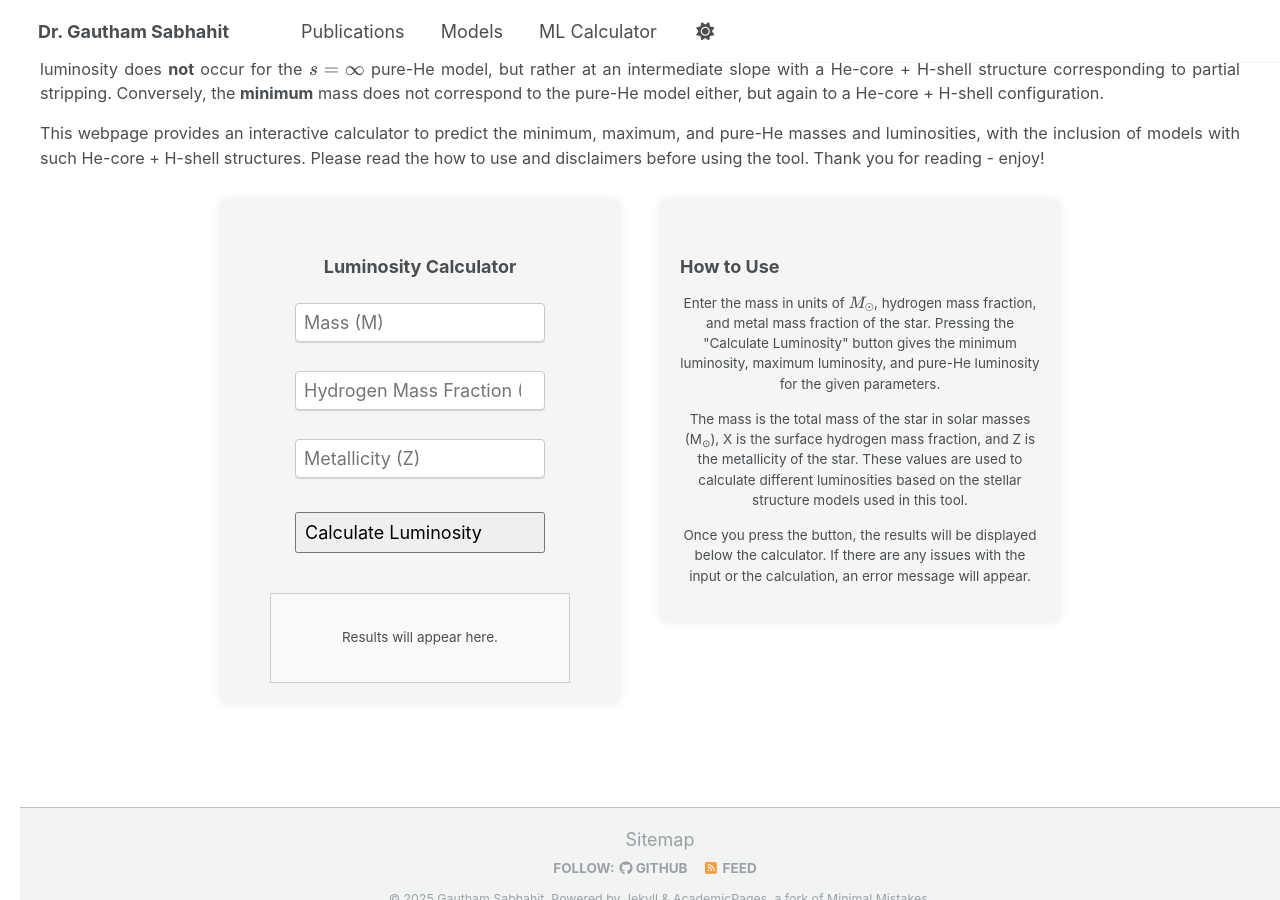
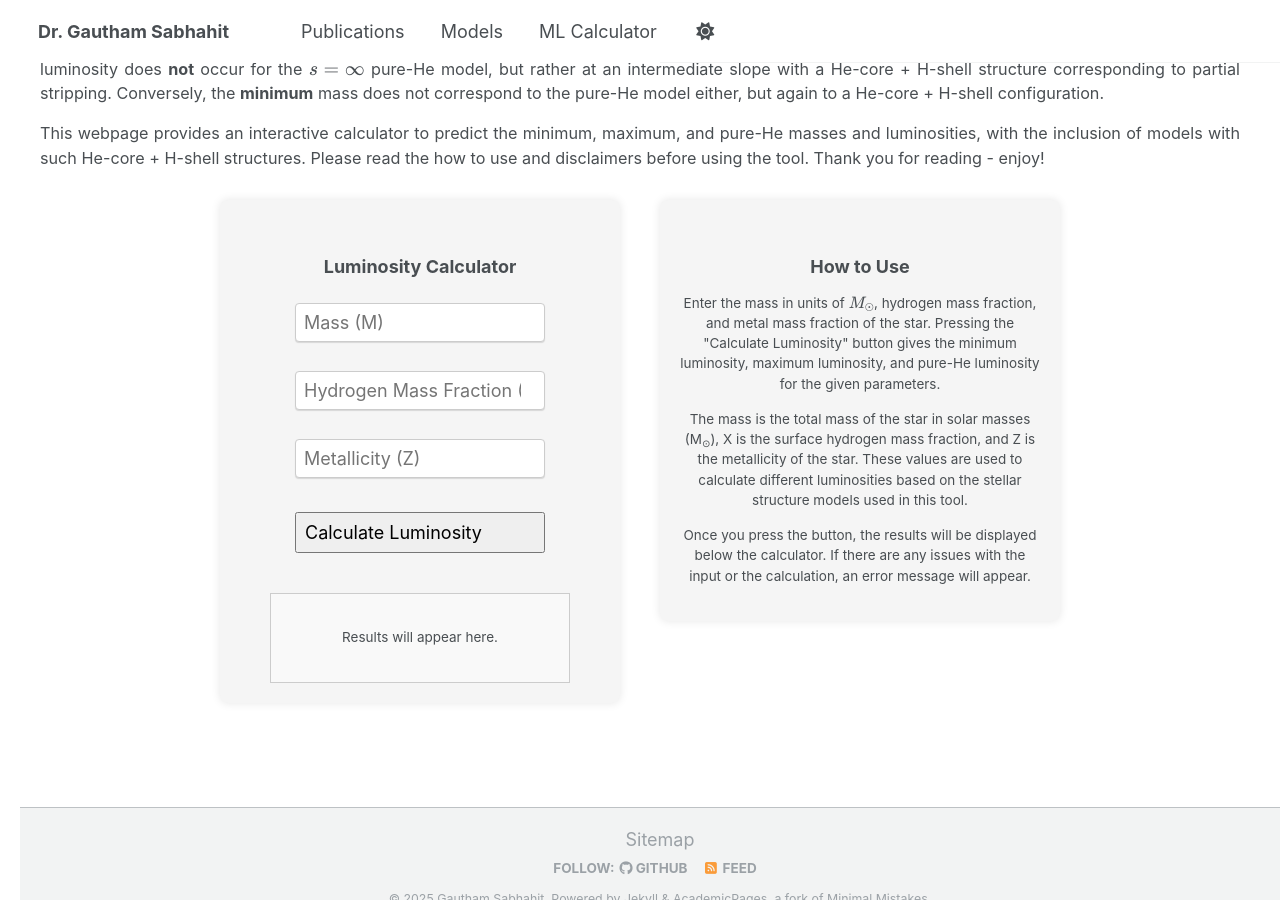
Before and after one commit to Mdot-com/mdot.com, a Jekyll site: the page built from ml-calculator.md, in a window 1280 px wide and 900 px high, scrolled down 1120 px. Built offline with Jekyll 4.4.1, drawn with Linux system fonts in a browser that asks for light colours.

Commit message:
Update ml-calculator.md

```diff
--- a/ml-calculator.md
+++ b/ml-calculator.md
@@ -94,9 +94,9 @@
   </div>
 
   <!-- Right Box -->
-  <div style="width: 400px; background-color: #f5f5f5; padding: 20px; border-radius: 8px; box-shadow: 0 0 10px rgba(0,0,0,0.1); display: flex; justify-content: center; align-items: center; box-sizing: border-box;">
+  <div style="width: 400px; background-color: #f5f5f5; padding: 20px; border-radius: 8px; box-shadow: 0 0 10px rgba(0,0,0,0.1); display: flex; justify-content: center; align-items: justify; box-sizing: border-box;">
     <div>
-      <h2 style="text-align: justify;">How to Use</h2>
+      <h2 style="text-align: center;">How to Use</h2>
       <p> Enter the mass in units of \(M_\odot \), hydrogen mass fraction, and metal mass fraction of the star. Pressing the "Calculate Luminosity" button gives the minimum luminosity, maximum luminosity, and pure-He luminosity for the given parameters.</p>
       <p>The mass is the total mass of the star in solar masses (M<sub>⊙</sub>), X is the surface hydrogen mass fraction, and Z is the metallicity of the star. These values are used to calculate different luminosities based on the stellar structure models used in this tool.</p>
       <p>Once you press the button, the results will be displayed below the calculator. If there are any issues with the input or the calculation, an error message will appear.</p>
```
